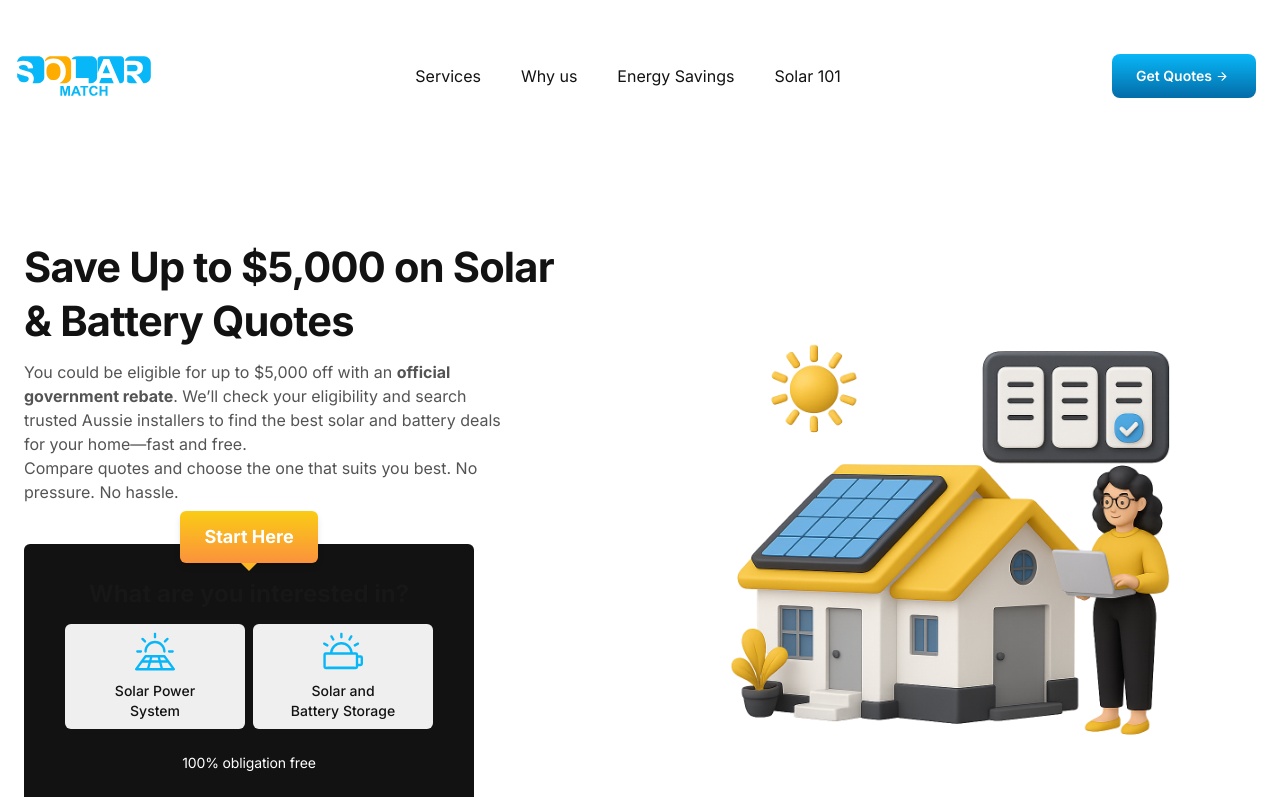
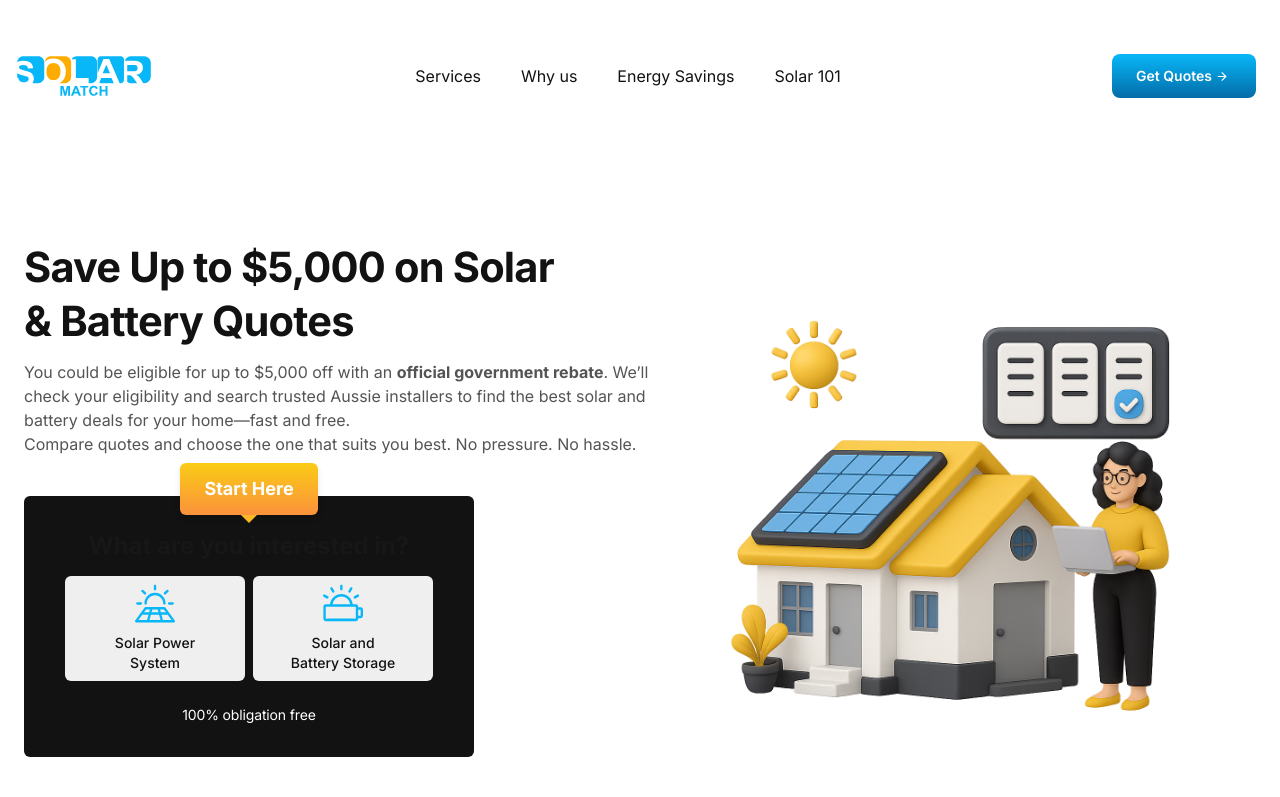
Before and after one commit to elghanbibadr/solarmatch, a Next.js app: page / in a window 1280 px wide. Shown: the top 797 px of the page. Built offline with nearby package versions, Linux system fonts and the light colour scheme; what react-google-recaptcha-v3 would draw is missing.

Commit message:
fix breaking line text

```diff
--- a/app/componenets/Hero.tsx
+++ b/app/componenets/Hero.tsx
@@ -6,18 +6,27 @@ import solarandbattery from "@/public/images/icons/solarandBatteryColored.svg";
 
 export default function Hero() {
   return (
-    <div id="hero" className="md:grid md:grid-cols-2 my-10 gap-10 px-4 md:px-6 max-w-[1300px] mx-auto justify-center justify-items-center place-items-center ">
+    <div
+      id="hero"
+      className="md:grid md:grid-cols-2 my-10 gap-10 px-4 md:px-6 max-w-[1300px] mx-auto justify-center justify-items-center place-items-center "
+    >
       <div data-aos="fade-right" className="md:my-12   max-w-[1200px] mx-auto ">
         <div className="  ">
           <h1 className="text-[1.38rem]  leading-8 text-darkshadegray text-center md:text-left font-bold md:text-[2.6rem] md:leading-[1.3] md:tracking-[-0.02em]">
-
-            Save Up to $5,000 on Solar <br className="hidden md:block" /> & Battery Quotes
-
+            Save Up to $5,000 on Solar <br className="hidden md:block" /> &
+            Battery Quotes
           </h1>
-          <p className="mt-3 md:w-[80%] p-3 md:p-0 my-4 text-center md:text-left  text-textColor ">
-      You could be eligible for up to $5,000 off with an <strong>official government rebate</strong>. We’ll check your eligibility and search trusted Aussie installers to find the best solar and battery deals for your home—fast and free.
- <br className="hidden md:block" />Compare quotes and choose the one that suits you best. No pressure. No hassle.
-          </p>
+      {/* Then in your component */}
+<p className="mt-3 p-3 md:p-0 my-4 text-center w-[110%] md:text-left text-textColor">
+  You could be eligible for up to $5,000 off with an{" "}
+  <strong>official government rebate</strong>. We’ll check your
+  eligibility and search trusted Aussie installers to find the best
+  solar and battery deals for your home—fast and free.
+  <br className="hidden md:block" />
+  <span className="!no-wrap-text">
+    Compare quotes and choose the one that suits you best. No pressure. No hassle.
+  </span>
+</p>
         </div>
         {/* "Start Here" Button */}
         <div className="bg-darkshadegray  relative  rounded-lg mx-auto md:mx-0 sm:w-[450px] max-w-[450px]  p-6  mt-10 mb-6 md:p-8 md:rounded-md">
```
